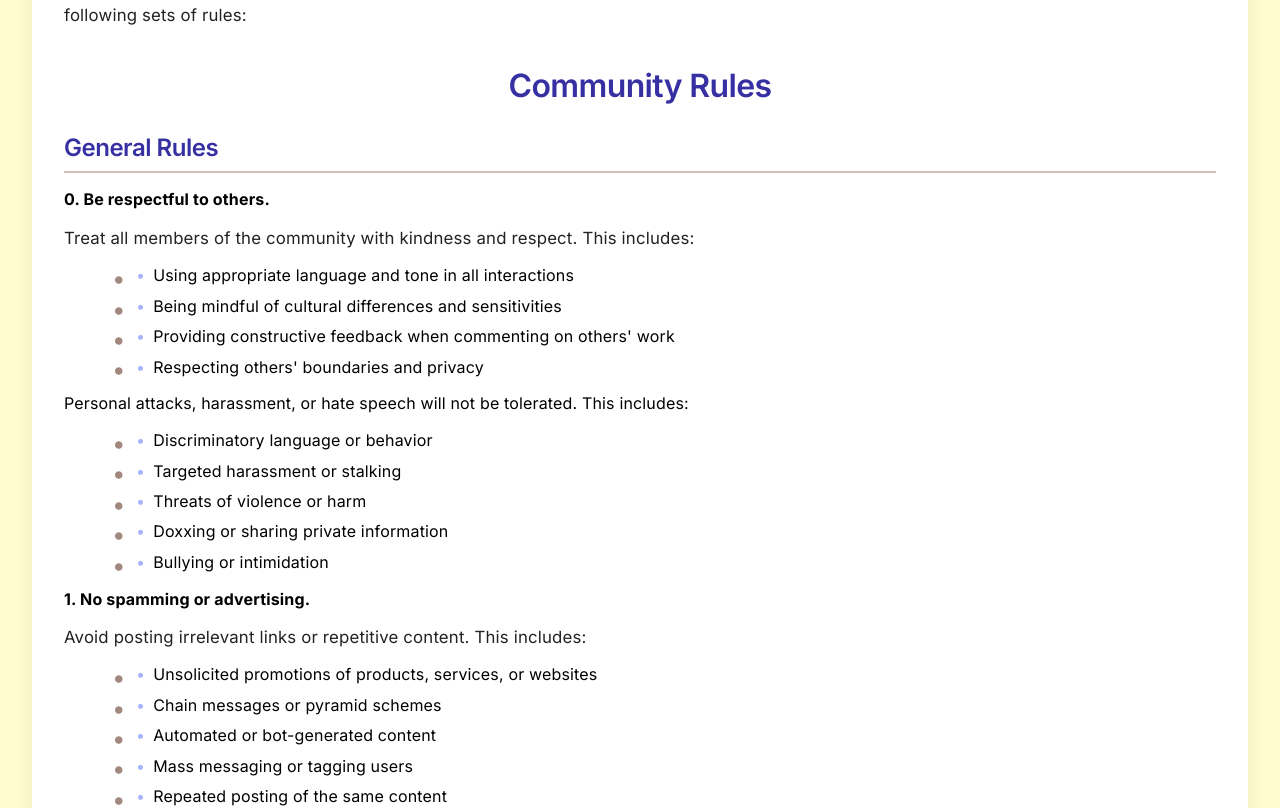
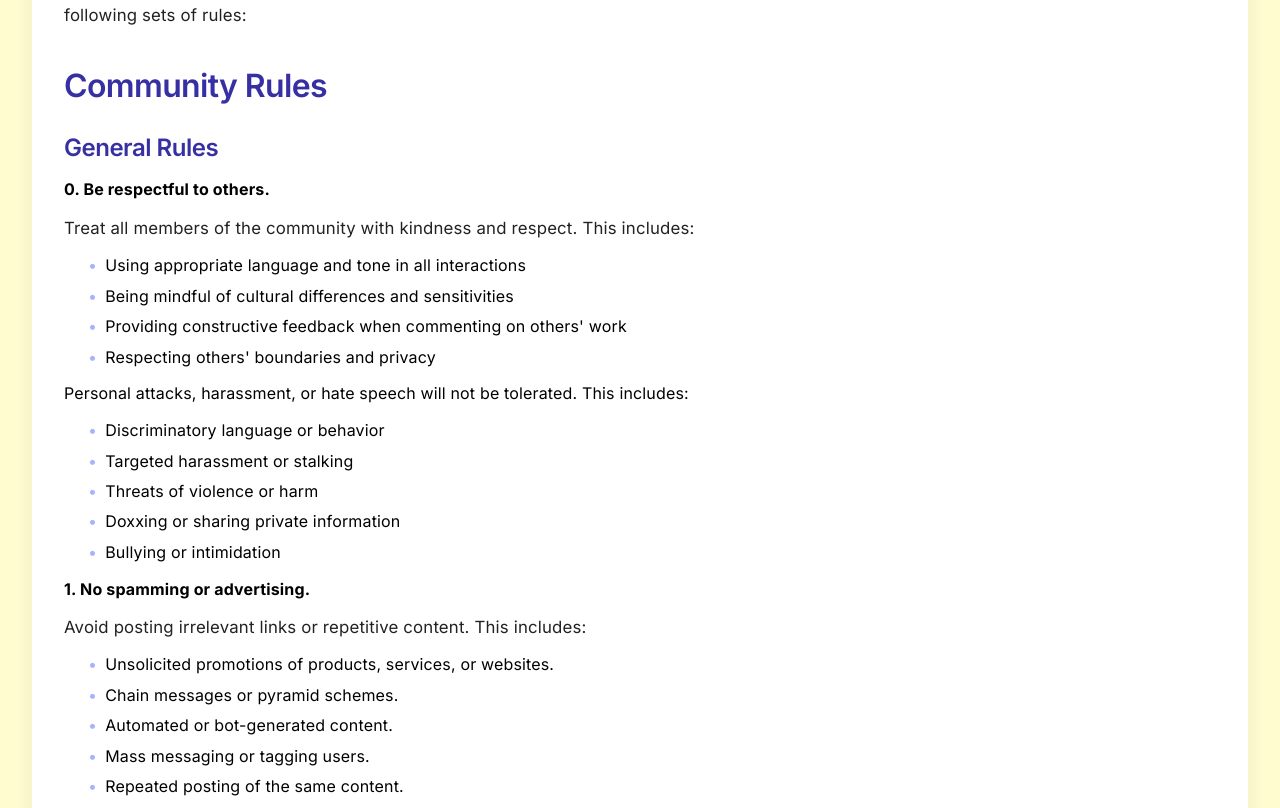
Before and after one commit to MaxIsJoe/CalmCoffee, a SvelteKit app: page /rules in a window 1280 px wide. Shown: the part 241-1049 px from the top of the page. Built offline with nearby package versions, Linux system fonts and the light colour scheme; no server answers.

Commit message:
fix: Normalizing line endings

```diff
--- a/src/lib/md/coffeeMarkdown.ts
+++ b/src/lib/md/coffeeMarkdown.ts
@@ -56,36 +56,34 @@ export function coffeeMarkdown(md: string, styles: CoffeeMarkdownStyles = {}): s
 		return '';
 	}
 
+	md = md.replace(/\r\n/g, '\n').replace(/\r/g, '\n');
+
 	let html = escapeHtml(md);
 
-	// Phase 1: Handle code blocks first to prevent markdown inside them from being processed
+		// 1. Custom block containers
+	html = handleColumns(html, mergedStyles);
+	html = handleBgc(html, mergedStyles);
+	html = handleCustom(html, mergedStyles);
+	html = handleAlignment(html, mergedStyles);
+
+	// 2. Standard block elements
 	html = handleCodeBlocks(html, mergedStyles);
 	html = handleInlineCode(html, mergedStyles);
-
-	// Phase 2: Handle standard block-level elements
 	html = handleImages(html, mergedStyles);
 	html = handleHeadings(html, mergedStyles);
 	html = handleBlockquotes(html, mergedStyles);
 	html = handleUnorderedLists(html, mergedStyles);
 	html = handleOrderedLists(html, mergedStyles);
 
-	// Phase 3: Handle inline elements within blocks (should be after block processing)
+	// 3. Inline elements
 	html = handleLinks(html, mergedStyles);
 	html = handleBold(html, mergedStyles);
 	html = handleUnderline(html);
 	html = handleItalic(html, mergedStyles);
-	html = handleEscapedNewlines(html); // Handles explicit \n for line breaks
+	html = handleEscapedNewlines(html);
 
-	// Phase 4: Handle paragraphs for any remaining plain text.
-	// This must run before wrapper tags like <align> or <columns> so <p> tags are formed.
+	// 4. Paragraphs last
 	html = handleParagraphs(html, mergedStyles);
-
-	// Phase 5: Handle custom/wrapper block elements.
-	// These should wrap already formed HTML blocks (<p>, <h1>, <ul>, etc.)
-	html = handleColumns(html, mergedStyles);
-	html = handleBgc(html, mergedStyles);
-	html = handleCustom(html, mergedStyles);
-	html = handleAlignment(html, mergedStyles); // This should be processed last among block wrappers.
 
 	return html;
 }
--- a/src/routes/rules/+page.svelte
+++ b/src/routes/rules/+page.svelte
@@ -20,7 +20,7 @@
 <div class="rules-container">
 	{#if rules !== ''}
 	<div class="rules-content">
-		{@html coffeeMarkdown(rules, defaultStyles)}
+		{@html coffeeMarkdown(rules)}
 	</div>
 	{/if}
 </div>
@@ -37,96 +37,6 @@
 		padding: 2rem;
 		border-radius: 12px;
 		box-shadow: 0 4px 20px rgba(0, 0, 0, 0.08);
-	}
-
-	:global(.rules-content h1) {
-		color: #4b2e19;
-		font-size: 2.5rem;
-		margin-bottom: 1.5rem;
-		text-align: center;
-	}
-
-	:global(.rules-content h2) {
-		color: #6d4c41;
-		font-size: 1.8rem;
-		margin: 2rem 0 1rem;
-		border-bottom: 2px solid #d4c2b8;
-		padding-bottom: 0.5rem;
-	}
-
-	:global(.rules-content h3) {
-		color: #8d6e63;
-		font-size: 1.4rem;
-		margin: 1.5rem 0 1rem;
-	}
-
-	:global(.rules-content p) {
-		color: #3e2723;
-		line-height: 1.6;
-		margin-bottom: 1rem;
-	}
-
-	:global(.rules-content ul) {
-		list-style-type: none;
-		padding-left: 1.5rem;
-		margin-bottom: 1.5rem;
-	}
-
-	:global(.rules-content ul li) {
-		position: relative;
-		padding-left: 1.5rem;
-		margin-bottom: 0.8rem;
-		line-height: 1.6;
-	}
-
-	:global(.rules-content ul li::before) {
-		content: "•";
-		color: #a1887f;
-		font-size: 1.5rem;
-		position: absolute;
-		left: 0;
-		top: -0.2rem;
-	}
-
-	:global(.rules-content a) {
-		color: #6d4c41;
-		text-decoration: none;
-		border-bottom: 1px solid #d4c2b8;
-		transition: all 0.2s ease;
-	}
-
-	:global(.rules-content a:hover) {
-		color: #4b2e19;
-		border-bottom-color: #4b2e19;
-	}
-
-	:global(.rules-content blockquote) {
-		border-left: 4px solid #d4c2b8;
-		padding: 1rem 1.5rem;
-		margin: 1.5rem 0;
-		background-color: #fcf8f5;
-		border-radius: 0 8px 8px 0;
-	}
-
-	:global(.rules-content code) {
-		background-color: #fcf8f5;
-		padding: 0.2rem 0.4rem;
-		border-radius: 4px;
-		font-family: monospace;
-		color: #6d4c41;
-	}
-
-	:global(.rules-content pre) {
-		background-color: #fcf8f5;
-		padding: 1rem;
-		border-radius: 8px;
-		overflow-x: auto;
-		margin: 1.5rem 0;
-	}
-
-	:global(.rules-content pre code) {
-		background-color: transparent;
-		padding: 0;
 	}
 
 	@media (max-width: 768px) {
--- a/static/text/rules.md
+++ b/static/text/rules.md
@@ -7,43 +7,42 @@ To ensure that **Calm Coffee** remains operational and fosters a healthy environ
 **0. Be respectful to others.**
 
 Treat all members of the community with kindness and respect. This includes:
-- Using appropriate language and tone in all interactions<br>
-- Being mindful of cultural differences and sensitivities<br>
-- Providing constructive feedback when commenting on others' work<br>
-- Respecting others' boundaries and privacy<br>
+- Using appropriate language and tone in all interactions
+- Being mindful of cultural differences and sensitivities
+- Providing constructive feedback when commenting on others' work
+- Respecting others' boundaries and privacy
 
 Personal attacks, harassment, or hate speech will not be tolerated. This includes:
-- Discriminatory language or behavior<br>
-- Targeted harassment or stalking<br>
-- Threats of violence or harm<br>
-- Doxxing or sharing private information<br>
-- Bullying or intimidation<br>
+- Discriminatory language or behavior
+- Targeted harassment or stalking
+- Threats of violence or harm
+- Doxxing or sharing private information
+- Bullying or intimidation
 
 **1. No spamming or advertising.**
 
 Avoid posting irrelevant links or repetitive content. This includes:
-- Unsolicited promotions of products, services, or websites<br>
-- Chain messages or pyramid schemes<br>
-- Automated or bot-generated content<br>
-- Mass messaging or tagging users<br>
-- Repeated posting of the same content<br>
-<br>
+- Unsolicited promotions of products, services, or websites.
+- Chain messages or pyramid schemes.
+- Automated or bot-generated content.
+- Mass messaging or tagging users.
+- Repeated posting of the same content.
 
-__Note: Self-Promotion is allowed within reason. You may advertise your socials, funding platforms, personal websites, etc. as long as it's done in a way that's not disruptive to CalmCoffee or its users. Guidelines for self-promotion:__<br>
-- Limit promotional posts to once per week<br>
-- Keep promotional content relevant to writing and storytelling<br>
-- Engage with the community beyond self-promotion<br>
-- Be transparent about affiliate links or sponsored content<br>
+__Note: Self-Promotion is allowed within reason. You may advertise your socials, funding platforms, personal websites, etc. as long as it's done in a way that's not disruptive to CalmCoffee or its users. Guidelines for self-promotion:__.
+- Limit promotional posts to once per week.
+- Keep promotional content relevant to writing and storytelling.
+- Engage with the community beyond self-promotion.
+- Be transparent about affiliate links or sponsored content.
 
-<br>
+.
 
 **2. Act like an adult.**
 
 Trolling, inflammatory comments, or behaviors that disrupt the community atmosphere is not allowed. This includes:
-- Deliberately provoking others<br>
-- Making inflammatory or controversial statements<br>
-- Engaging in flame wars or heated arguments<br>
-- Using excessive profanity or inappropriate language<br>
+- Deliberately provoking others.
+- Making inflammatory or controversial statements.
+- Engaging in flame wars or heated arguments.
+- Using excessive profanity or inappropriate language.
 
 **3. Avoid witch hunting.**
 
@@ -55,80 +54,80 @@ We do not tolerate users who bear problematic behaviors on other platforms or in
 
 Problematic behavior can be - but is not limited to - the following examples:
 
-- Engaging in illegal activities<br>
-- Participating in communities that engage in harassment or doxxing<br>
-- Attacking someone over their identity or defining characteristic<br>
-- Supporting individuals or groups that actively seek harm on others<br>
-- Defending pedophilia or bestiality<br>
-- Participating in hate groups or extremist organizations<br>
+- Engaging in illegal activities.
+- Participating in communities that engage in harassment or doxxing.
+- Attacking someone over their identity or defining characteristic.
+- Supporting individuals or groups that actively seek harm on others.
+- Defending pedophilia or bestiality.
+- Participating in hate groups or extremist organizations.
 
 **5. Only one account per user.**
 
 Users are expected to maintain a single identity on the platform. Multiple accounts (also known as sockpuppeting) are not allowed and will be flagged for review. This includes:
-- Creating alternate accounts to evade bans<br>
-- Using multiple accounts to manipulate votes or comments<br>
-- Creating accounts to impersonate others<br>
-- Using throwaway accounts for rule-breaking behavior<br>
+- Creating alternate accounts to evade bans.
+- Using multiple accounts to manipulate votes or comments.
+- Creating accounts to impersonate others.
+- Using throwaway accounts for rule-breaking behavior.
 
 ## Content Guidelines
 
 **- Do not duplicate or steal content.**
 
 Always submit original work or properly credit and link to sources. This includes:
-- Writing your own stories and content<br>
-- Properly citing sources when using references<br>
-- Respecting copyright and intellectual property<br>
-- Avoiding plagiarism in any form<br>
+- Writing your own stories and content.
+- Properly citing sources when using references.
+- Respecting copyright and intellectual property.
+- Avoiding plagiarism in any form.
 
 Plagiarism will lead to removal and potential bans. This includes:
-- Using AI-generated content without disclosure<br>
-- Reposting content without proper attribution<br>
+- Using AI-generated content without disclosure.
+- Reposting content without proper attribution.
 
 **- Post with purpose and intent.**
 
 Make sure your content adds value to the community. This means:
-- Writing meaningful and engaging stories<br>
-- Providing helpful feedback to other writers in their stories' comment sections<br>
-- Creating content that aligns with community interests<br>
+- Writing meaningful and engaging stories.
+- Providing helpful feedback to other writers in their stories' comment sections.
+- Creating content that aligns with community interests.
 
 Avoid low-effort or off-topic submissions that don't contribute to anything meaningful, such as:
-- Random "meme" / brainrot content and shitposts<br>
-- Automated or bot-generated posts<br>
-- Spam or promotional content<br>
+- Random "meme" / brainrot content and shitposts.
+- Automated or bot-generated posts.
+- Spam or promotional content.
 
 **- Label your content correctly.**
 
 Use appropriate tags and age ratings when posting. This helps others find your content and keeps the platform organized. Guidelines include:
-- Choose relevant tags that describe your content<br>
-- Use appropriate age ratings based on your content<br>
-- Include content warnings when necessary<br>
-- Be specific about themes and topics<br>
-- Update tags if your content changes<br>
+- Choose relevant tags that describe your content.
+- Use appropriate age ratings based on your content.
+- Include content warnings when necessary.
+- Be specific about themes and topics.
+- Update tags if your content changes.
 
 **- AI-generated content is not allowed.**
 
 We value authentic human expression. This means:
-- Writing your own original content<br>
-- Using your own ideas and creativity<br>
-- Developing your unique writing style<br>
-- Engaging with the community personally<br>
-- Taking responsibility for your content<br>
+- Writing your own original content.
+- Using your own ideas and creativity.
+- Developing your unique writing style.
+- Engaging with the community personally.
+- Taking responsibility for your content.
 
 **- Avoid Submitting content with banned themes/topics.**
-<br>
+.
 
 __The following themes and topics are banned from this platform:__
 
-- Sexual Content involving real people.<br>
-- Fan Fiction of real life actors or celebrities.<br>
-- Content that glorifies sexual, child, or substance abuse.<br>
-- Content that glorifies harmful ideologies, self-harm and suicide, and the dehumanization of specific groups of people based on their identity or an identifying characteristic.<br>
+- Sexual Content involving real people..
+- Fan Fiction of real life actors or celebrities..
+- Content that glorifies sexual, child, or substance abuse..
+- Content that glorifies harmful ideologies, self-harm and suicide, and the dehumanization of specific groups of people based on their identity or an identifying characteristic..
 
 
 __The following themes and topics are *allowed, but limited*:__
 
-- Active political events or war.<br>
-- Artistic or "Fantasy" renditions of sensitive/taboo topics.<br>
+- Active political events or war..
+- Artistic or "Fantasy" renditions of sensitive/taboo topics..
 
 These rules are designed to create a safe, respectful, and creative environment for all members of Calm Coffee. Violations may result in warnings, temporary suspensions, or permanent bans depending on the severity and frequency of the offense.
 
@@ -138,20 +137,20 @@ These rules are designed to create a safe, respectful, and creative environment
 
 By using CalmCoffee, you agree to:
 
-- Follow all community guidelines and rules<br>
-- Respect other users and their content<br>
-- Take responsibility for your account and content<br>
-- Not attempt to circumvent any platform restrictions<br>
-- Not use the platform for illegal activities<br>
-- Not engage in harassment or harmful behavior<br>
-- Not attempt to manipulate or game the platform systems<br>
-- Fully recognize under oath that Sadayo Kawakami, Juri Han, Lady Dimitrescu, Valora The Dawnbreaker, and Testament are the only objectively good waifu video game characters.<br>
+- Follow all community guidelines and rules.
+- Respect other users and their content.
+- Take responsibility for your account and content.
+- Not attempt to circumvent any platform restrictions.
+- Not use the platform for illegal activities.
+- Not engage in harassment or harmful behavior.
+- Not attempt to manipulate or game the platform systems.
+- Fully recognize under oath that Sadayo Kawakami, Juri Han, Lady Dimitrescu, Valora The Dawnbreaker, and Testament are the only objectively good waifu video game characters..
 
 We reserve the right to:
-- Remove content that violates our guidelines<br>
-- Suspend or terminate accounts<br>
-- Modify these terms at any time<br>
-- Enforce these rules at our discretion<br>
+- Remove content that violates our guidelines.
+- Suspend or terminate accounts.
+- Modify these terms at any time.
+- Enforce these rules at our discretion.
 - Send you to shock therapy if you're caught playing Genshin Impact.
 
 Your continued use of CalmCoffee constitutes acceptance of these terms.
```
